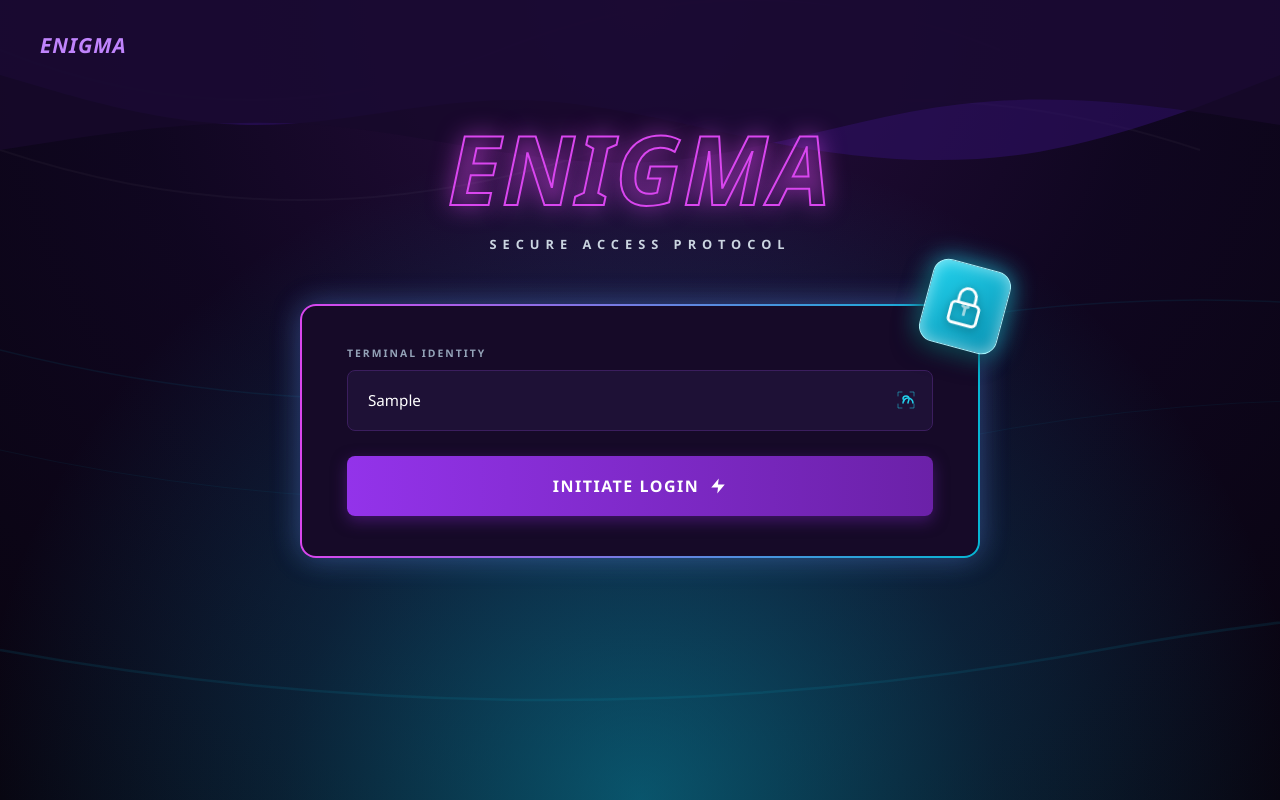
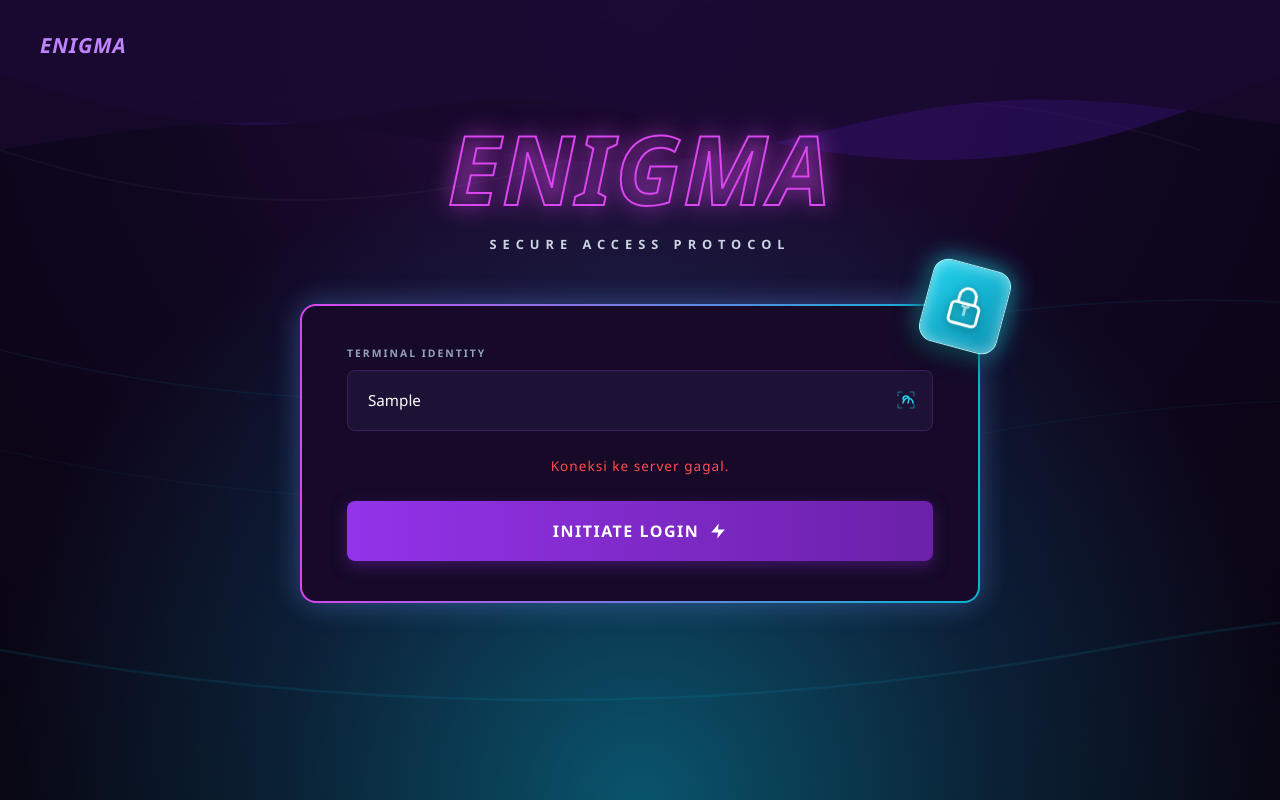
Before and after one commit to fuzi11/projek-kalkulus, a React (Vite) app in the folder client-enigma/: page /login in a window 1280 px wide. Both pictures are taken after typing "Sample" into the empty fields and a click on the button "INITIATE LOGIN". Built offline with nearby package versions, Linux system fonts and the light colour scheme; no server answers.

Commit message:
perbaiki login

```diff
--- a/client-enigma/src/pages/Login.tsx
+++ b/client-enigma/src/pages/Login.tsx
@@ -1,5 +1,6 @@
 import React, { useState } from 'react';
 import styled from 'styled-components';
+import { useNavigate } from 'react-router-dom';
 
 const PageContainer = styled.div`
   min-height: 100vh;
@@ -210,11 +211,41 @@ const SubmitButton = styled.button`
   }
 `;
 
+const ErrorText = styled.p`
+  color: #ff4d4d;
+  font-size: 0.85rem;
+  text-align: center;
+  margin: 0;
+  letter-spacing: 1px;
+`;
+
 export default function Login() {
   const [npm, setNpm] = useState('');
+  const [error, setError] = useState('');
+  const navigate = useNavigate();
 
-  const handleLogin = (e: React.FormEvent) => {
+  const handleLogin = async (e: React.FormEvent) => {
     e.preventDefault();
+    setError('');
+
+    try {
+      const res = await fetch('http://localhost:3001/api/login', {
+        method: 'POST',
+        headers: { 'Content-Type': 'application/json' },
+        body: JSON.stringify({ npm })
+      });
+      const data = await res.json();
+
+      if (data.success) {
+        localStorage.setItem('user', JSON.stringify(data.user));
+        window.dispatchEvent(new Event('storage'));
+        navigate('/challenges');
+      } else {
+        setError(data.message);
+      }
+    } catch (err) {
+      setError('Koneksi ke server gagal.');
+    }
   };
 
   return (
@@ -262,6 +293,8 @@ export default function Login() {
             </InputContainer>
           </div>
 
+          {error && <ErrorText>{error}</ErrorText>}
+
           <SubmitButton type="submit">
             INITIATE LOGIN
             <svg viewBox="0 0 24 24" xmlns="http://www.w3.org/2000/svg">
```
